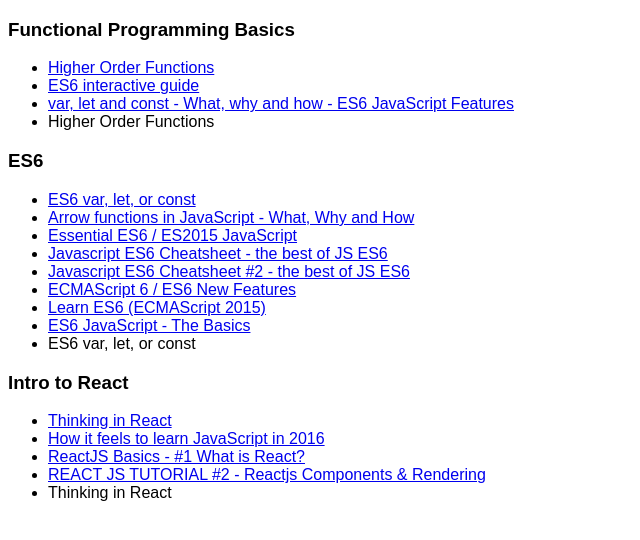
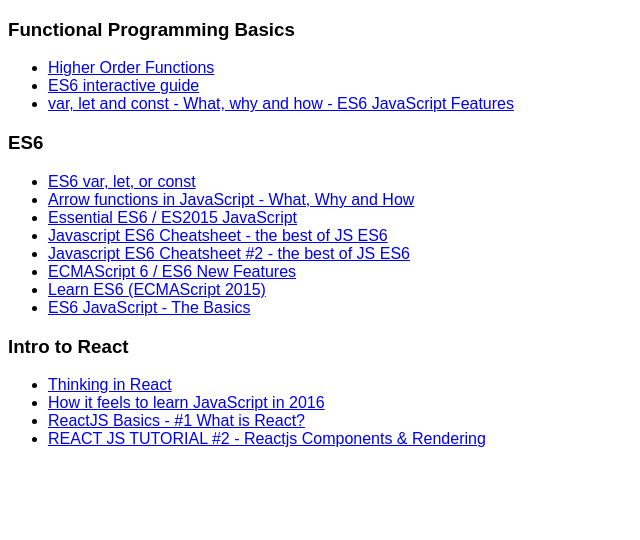
Before and after one commit to nathanrodman/bookmark-manager, a React (Create React App) app: page / in a window 1280 px wide. Shown: the top 540 px of the page, without its empty margins (0-640 px from the left). Built offline with nearby package versions, Linux system fonts and the light colour scheme.

Commit message:
created declaritive renderring of Subject components in App.js

```diff
--- a/src/App.js
+++ b/src/App.js
@@ -45,9 +45,7 @@
   render() {
     return (
       <div>
-        <Subject items={this.state.resources[0]} />
-        <Subject items={this.state.resources[1]}/>
-        <Subject items={this.state.resources[2]}/>
+        { this.state.resources.map( resource => <Subject items={resource} />) }
       </div>
     );
   }
--- a/src/Subject.js
+++ b/src/Subject.js
@@ -20,7 +20,6 @@
               </li>
             )
           }) }
-          <li>{this.props.items.resources[0].title}</li>
         </ul>
       </div>
     );
```
